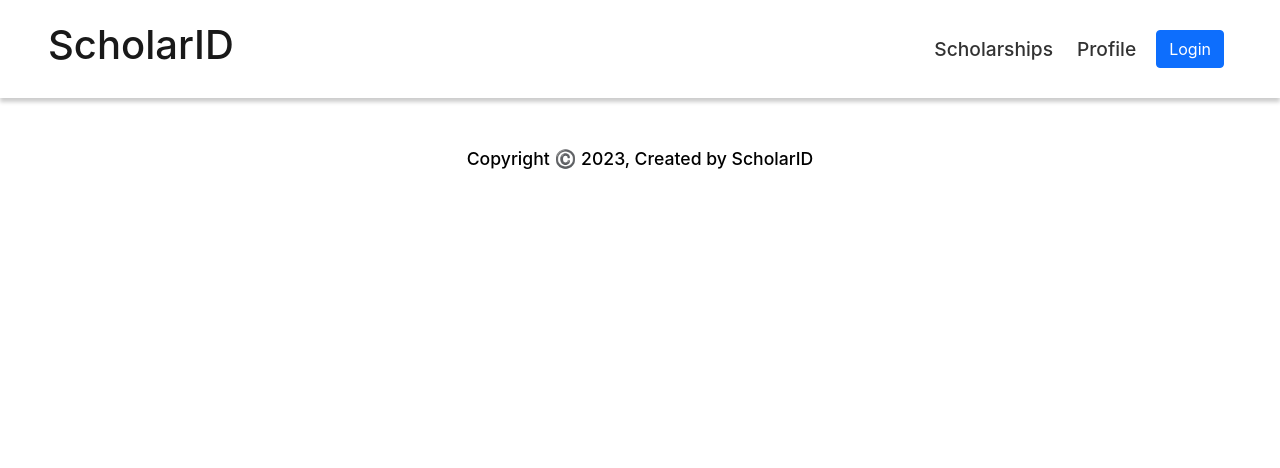
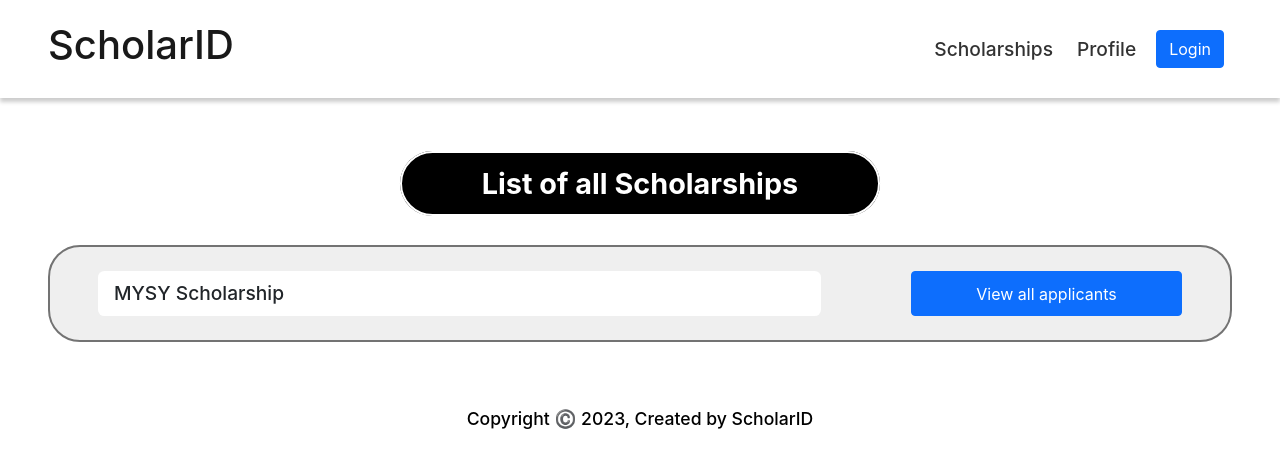
Before and after one commit to prajapati-yash/scholarID, a React (Create React App) app: page /admin-dashboard in a window 1280 px wide. Shown: the top 468 px of the page. Built offline with nearby package versions, Linux system fonts and the light colour scheme; the HTML template or start-up script is replaced by a standard one.

Commit message:
Added a Admin Dashboard page which contains the list of the scholarship offered by the admin and list of the applicants page for that particular scholarship

```diff
--- a/src/App.js
+++ b/src/App.js
@@ -4,6 +4,8 @@ import Navbar from "./components/navbar/Navbar";
 import Footer from "./components/footer/Footer";
 import Scholarships from "./pages/Scholarships";
 import ScholarshipInfo from "./components/scholarships/ScholarshipInfo";
+import ScholarshipApplicants from "./components/dashboard/ScholarshipApplicants";
+import Admin from "./pages/Admin";
 
 function App() {
   return (
@@ -12,9 +14,14 @@ function App() {
         <Navbar />
         <Routes>
           <Route path="/" element={<Scholarships />}></Route>
+          <Route path="/admin-dashboard/*" element={<Admin />}></Route>
           <Route
             path="/scholarship-details"
             element={<ScholarshipInfo />}
+          ></Route>
+          <Route
+            path="/admin-dashboard/scholarship-applicants"
+            element={<ScholarshipApplicants />}
           ></Route>
         </Routes>
         <Footer />
--- /dev/null
+++ b/src/components/dashboard/AdminDashboard.js
@@ -0,0 +1,39 @@
+import React from "react";
+import "../../styles/dashboard/AdminDashboard.css"
+
+function AdminDashboard() {
+  const handleClick = (url) => {
+    window.location.href = url;
+  };
+
+  return (
+    <div className="py-3">
+      <div
+        className="admin-verify-title my-auto"
+        style={{ paddingTop: "3rem", paddingBottom: "2.5rem" }}
+      >
+        <span className="adminVerifyTitleBox">List of all Scholarships</span>
+      </div>
+
+      <div className="py-3 mx-5 admin-verify-component">
+        <div className="d-flex mx-5 py-2">
+          <div className="col-8 px-3 py-2 d-flex align-items-center admin-verify-list-title">
+            MYSY Scholarship
+          </div>
+          <div className="col-1"></div>
+          <div className="d-grid col-3">
+            <button
+              type="button"
+              className="btn btn-pilled btn-primary"
+              onClick={() => handleClick("/admin-dashboard/scholarship-applicants")}
+            >
+              View all applicants
+            </button>
+          </div>
+        </div>
+      </div>
+    </div>
+  );
+}
+
+export default AdminDashboard;
--- /dev/null
+++ b/src/components/dashboard/ScholarshipApplicants.js
@@ -0,0 +1,35 @@
+import React from "react";
+import "../../styles/dashboard/ScholarshipApplicants.css";
+
+function ScholarshipApplicants() {
+  return (
+    <div className="py-3 col-10 mx-auto">
+      <div className="d-flex py-3 applicants-components my-4">
+        <div className="d-flex align-items-center ps-4 col-8 applicant-component-title">
+          Scholarship Name
+        </div>
+        <div className="col-4">
+          <button type="button" className="btn btn-primary">
+            Execute Payout
+          </button>
+        </div>
+      </div>
+
+      <div className="py-4 row ps-4 applicants-id-component">
+        <div className="py-2 applicants-id-title">List of all the applicants for scholarship</div>
+
+        <div>
+          <div className="py-1">1. User 1's polygon id</div>
+          <div className="py-1">2. User 2's polygon id</div>
+          <div className="py-1">3. User 3's polygon id</div>
+          <div className="py-1">4. User 4's polygon id</div>
+          <div className="py-1">5. User 5's polygon id</div>
+          <div className="py-1">6. User 6's polygon id</div>
+          <div className="py-1">7. User 7's polygon id</div>
+        </div>
+      </div>
+    </div>
+  );
+}
+
+export default ScholarshipApplicants;
--- /dev/null
+++ b/src/pages/Admin.js
@@ -0,0 +1,12 @@
+import React from "react";
+import AdminDashboard from "../components/dashboard/AdminDashboard";
+
+function Admin() {
+  return (
+    <div>
+      <AdminDashboard />
+    </div>
+  );
+}
+
+export default Admin;
--- /dev/null
+++ b/src/styles/dashboard/AdminDashboard.css
@@ -0,0 +1,29 @@
+.admin-verify-title {
+  color: white;
+  font-size: 1.3rem;
+  font-weight: 600;
+}
+
+.adminVerifyTitleBox {
+  font-size: 1.8rem;
+  color: #fff;
+  font-weight: 700;
+  background-color: black;
+  width: 70%;
+  border-radius: 2.5rem;
+  padding: 0.8rem 5rem;
+  border: 2px solid white;
+}
+
+.admin-verify-component {
+  background-color: #efefef;
+  border-radius: 2rem;
+  border: 2px solid #737373;
+}
+
+.admin-verify-list-title {
+  font-size: 1.2rem;
+  font-weight: 500;
+  background-color: #fff;
+  border-radius: 0.4rem;
+}
--- /dev/null
+++ b/src/styles/dashboard/ScholarshipApplicants.css
@@ -0,0 +1,9 @@
+.applicants-components{
+    background-color: #efefef;
+    border-radius: 1rem;
+}
+
+.applicant-component-title{
+    font-size: 1.3rem;
+    font-weight: 600;
+}
```
